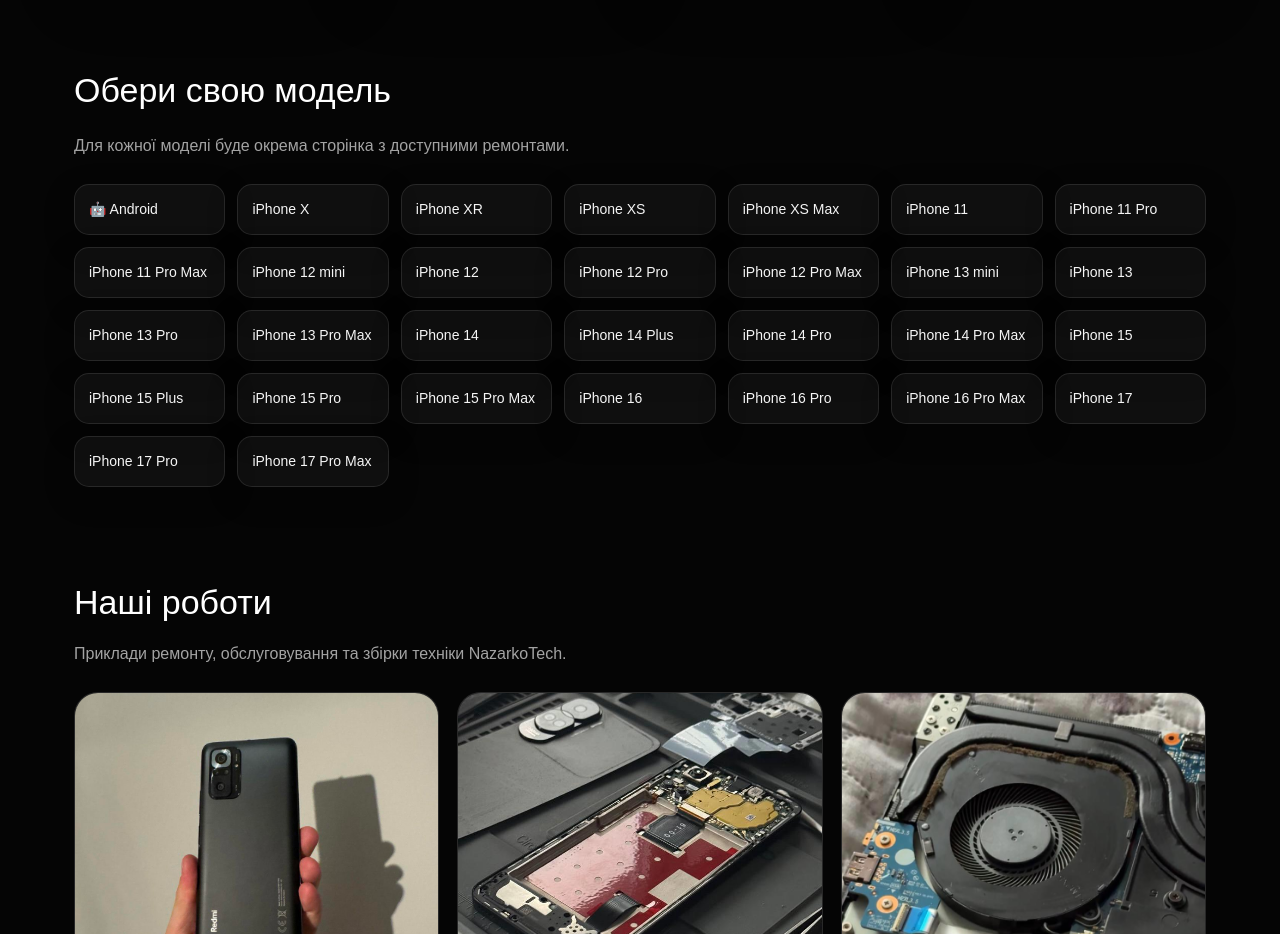
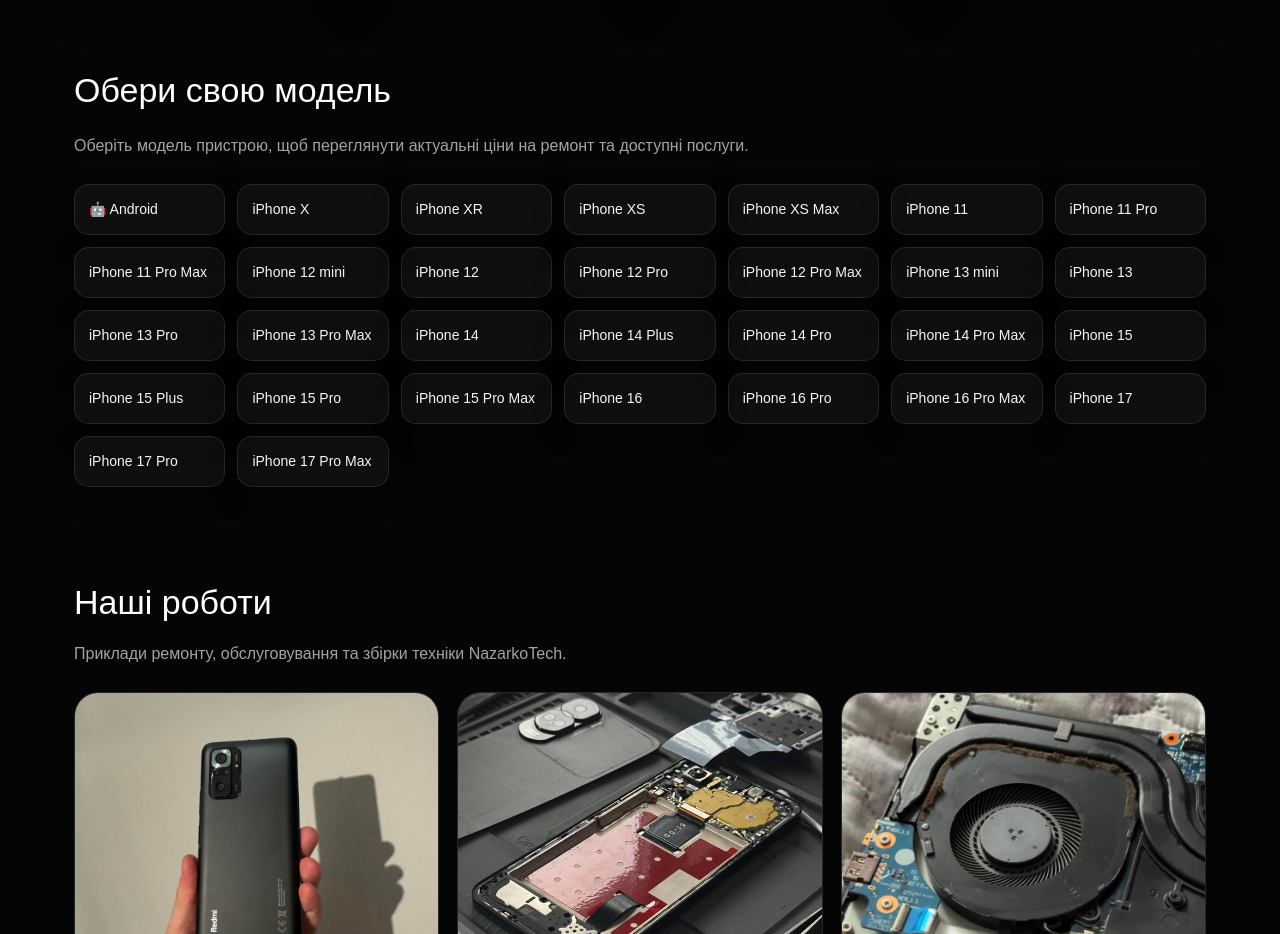
Before and after one commit to NazarkoMi/nazarkotech, a Next.js app: page / in a window 1280 px wide. Shown: the part 2860-3794 px from the top of the page. Built offline with nearby package versions, Linux system fonts and the light colour scheme.

Commit message:
Update models section text

```diff
--- a/app/components/ModelsGrid.tsx
+++ b/app/components/ModelsGrid.tsx
@@ -47,7 +47,7 @@
       <h2 style={sectionTitle}>Обери свою модель</h2>
 
       <p style={sectionDesc}>
-        Для кожної моделі буде окрема сторінка з доступними ремонтами.
+        Оберіть модель пристрою, щоб переглянути актуальні ціни на ремонт та доступні послуги.
       </p>
 
       <div style={modelGrid}>
```
